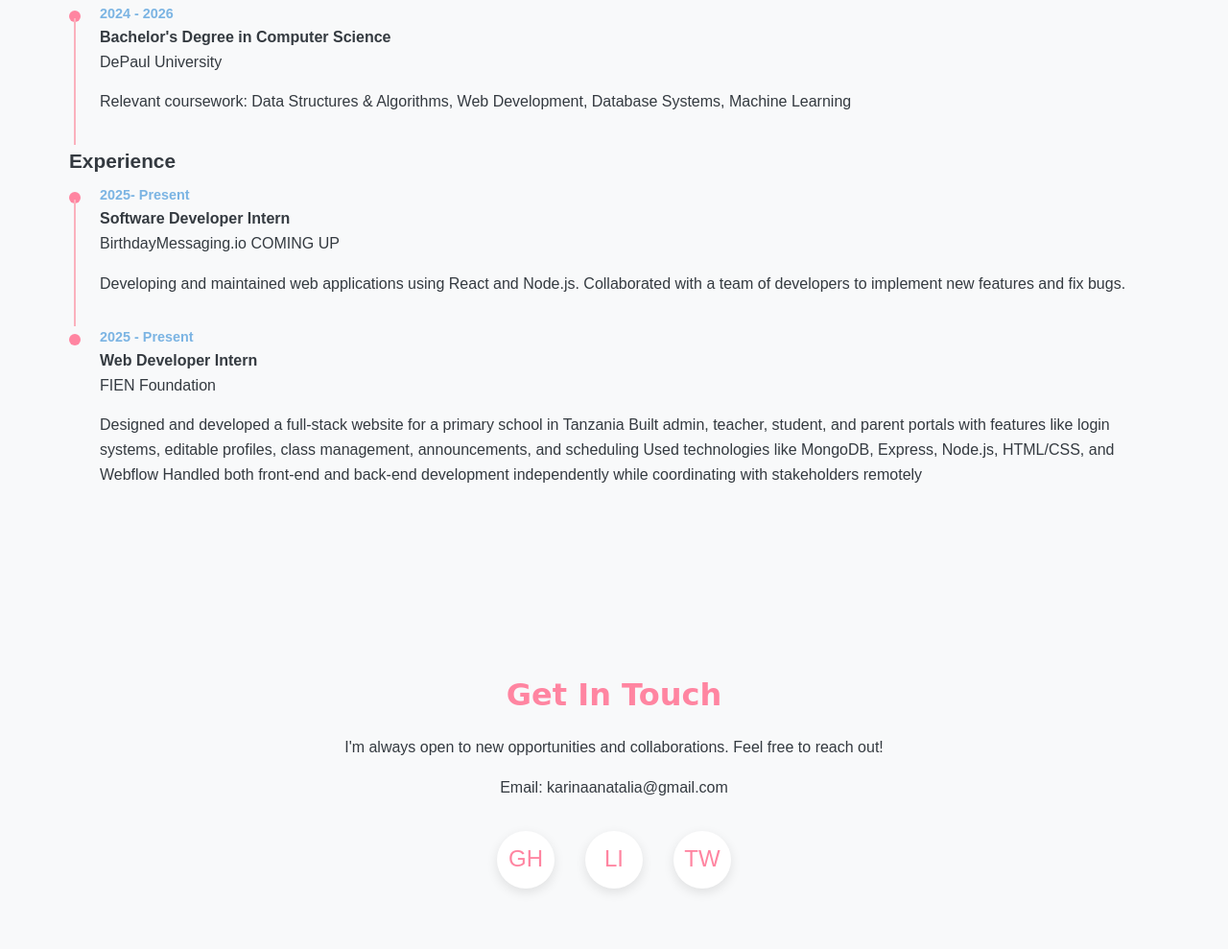
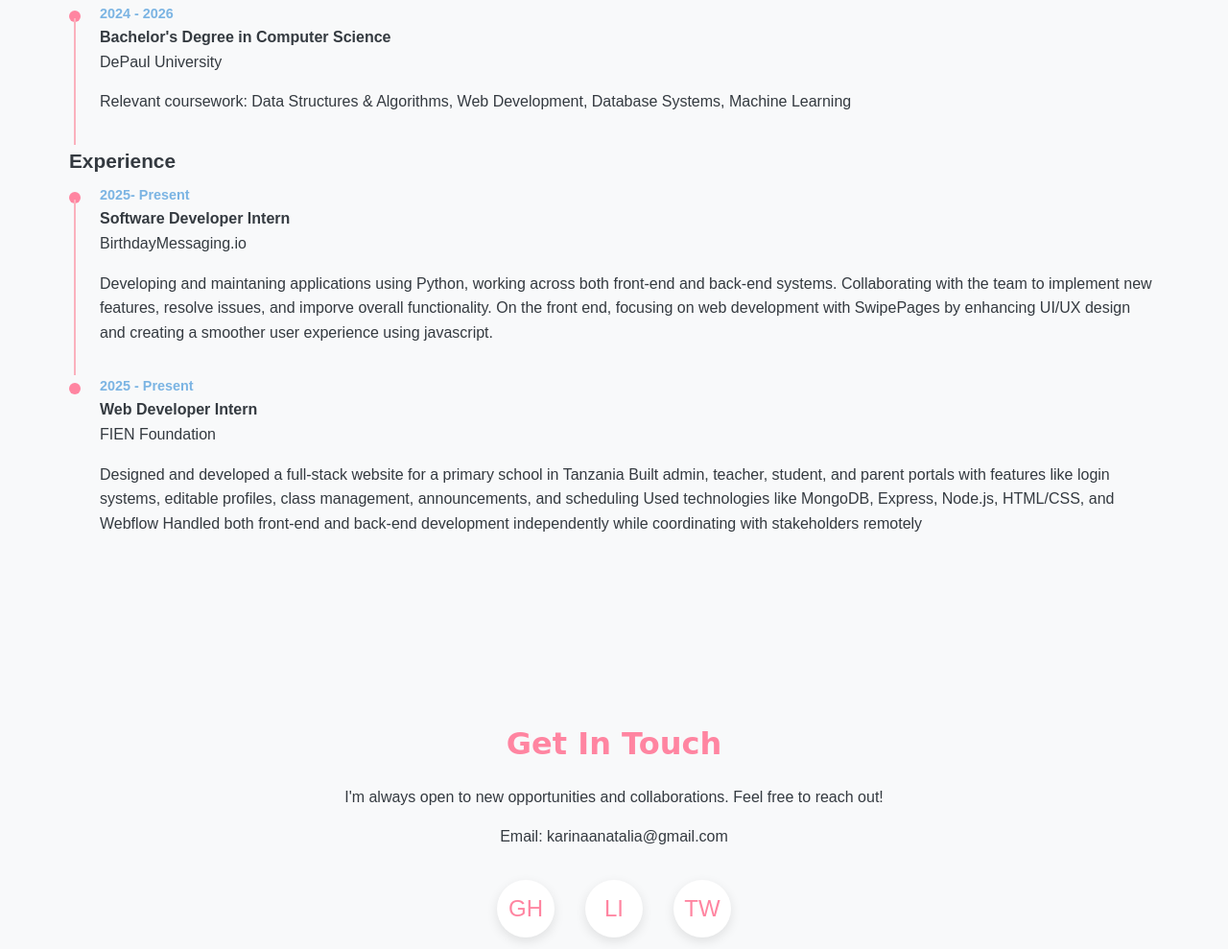
Before and after one commit to KarinaNataliaD/karinanataliad.github.io, a plain HTML site: page index.html in a window 1280 px wide. Shown: the part 2814-3803 px from the top of the page at 96% size. Drawn offline with Linux system fonts and the light colour scheme.

Commit message:
Update index.html
Updated Current internship

```diff
--- a/index.html
+++ b/index.html
@@ -535,8 +535,11 @@ Key Features:              Custom login system, editable teacher profiles, annou
                 <div class="timeline-item">
                     <div class="date">2025- Present</div>
                     <h4>Software Developer Intern</h4>
-                    <p>BirthdayMessaging.io COMING UP</p>
-                    <p>Developing and maintained web applications using React and Node.js. Collaborated with a team of developers to implement new features and fix bugs.</p>
+                    <p>BirthdayMessaging.io</p>
+                    <p> Developing and maintaning applications using Python, working across both front-end and
+                    back-end systems. Collaborating with the team to implement new features, resolve issues, and
+                    imporve overall functionality. On the front end, focusing on web development with SwipePages
+                    by enhancing UI/UX design and creating a smoother user experience using javascript. </p>
                 </div>
 
                 <div class="timeline-item">
```
